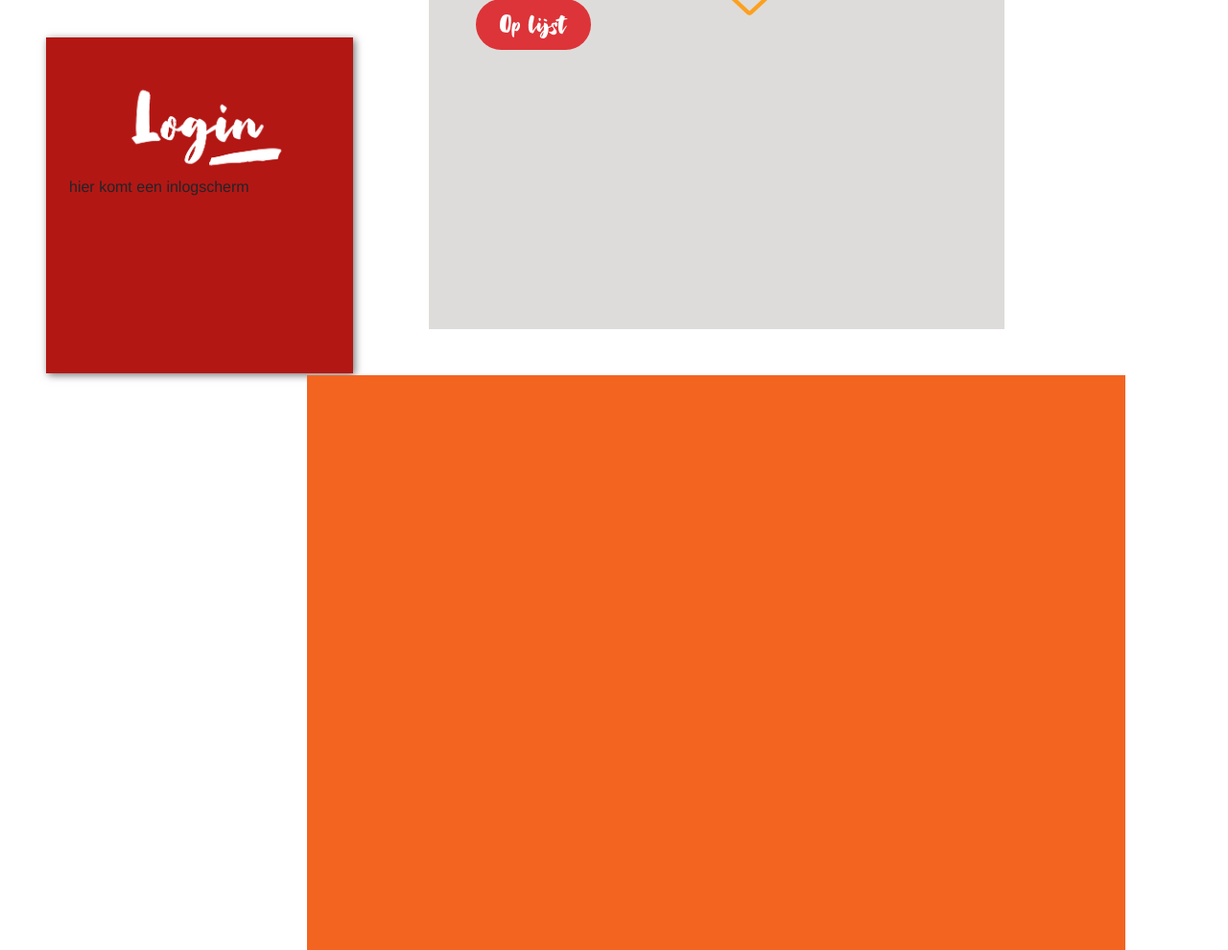
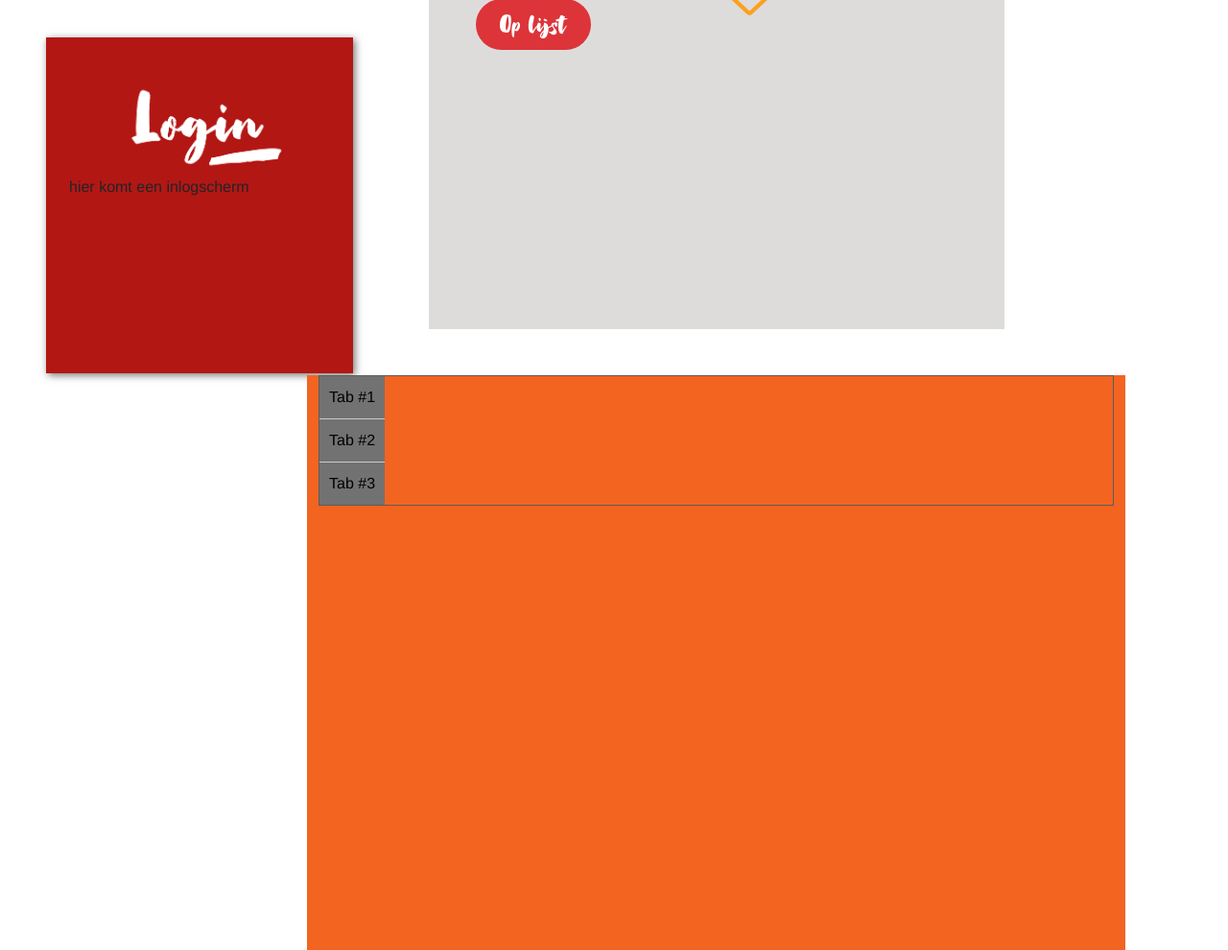
Before and after one commit to ReneKrewinkel/educom-verrukkulluk-1678798729, a PHP site: template templates/detail.html.twig in a window 1280 px wide. Shown: the part 1605-2595 px from the top of the page at 96% size. Run offline with PHP 8.4, Linux system fonts and the light colour scheme; the template is opened without the code that fills it, so the values that code supplies are empty; some libraries are stand-ins or nearby versions.

Commit message:
opzet tabs (#13)

```diff
--- a/assets/css/main.css
+++ b/assets/css/main.css
@@ -269,3 +269,96 @@ height: 300px;
 .favoriet:hover{
     color: #95b82d;
 }
+
+
+/* Tabs */
+/*
+* {
+    padding: 0;
+    margin: 0;
+    box-sizing: border-box;
+  }
+  .container {
+    width: 1000px;
+    height: 600px;
+    left: 50%;
+    top: 120px;
+    background-color: #ffffff;
+  }
+  .tabs {
+    display: grid;
+    grid-template-columns: repeat(3, 1fr);
+  }
+  h4 {
+    background-color: #e4e9fd;
+    text-align: center;
+    padding: 15px 0;
+    cursor: pointer;
+    font-weight: 600;
+  }
+  .tab-content {
+    background-color: #ffffff;
+    padding: 50px 40px;
+  }
+  .tab-content h4 {
+    font-size: 28px;
+    margin-bottom: 20px;
+    color: #000224;
+    font-weight: 600;
+  }
+  .tab-content p {
+    text-align: justify;
+    line-height: 1.9;
+    letter-spacing: 0.4px;
+    color: #202238;
+  }
+  .tab-content div {
+    display: none;
+  }
+  .tab-content .active {
+    display: block;
+  }
+  .tabs .active {
+    background-color: #ffffff;
+    color: #4d5bf9;
+  } */
+
+  .tabs {
+    border: 1px solid #5c5c5a;
+    display: flex;
+  }
+
+  .tabs_sidebar {
+    width: 125 px;
+    flex-shrink: 0;
+    background-:var(--kahki);
+  }
+
+  .tabs_button {
+    display: block;
+    padding: 10px;
+    background-color:#727272;
+    border: none;
+    width: 100%;
+    outline: none;
+    cursor: pointer;
+  }
+
+  .tabs_button:active {
+    background: #dddddd;
+  }
+
+  .tabs_button:not(:last-of-type) {
+    border-bottom: 1px solid #cccccc;
+  }
+
+  .tabs_button--active {
+ font-weight: bold;
+ border-right: 2px solid #000;
+  }
+
+  .tabs_content {
+    padding: 15px;
+    font-size: 0.8 rem;
+    display: none;
+  }
--- a/templates/detail.html.twig
+++ b/templates/detail.html.twig
@@ -5,8 +5,11 @@
 
 {% block header %}
 
-{# Vegas.js #}
+    <script src= "assets/jquery/tabs.js"></script>
+
     <script>
+
+    {# Vegas.js #}
         $(document).ready( function() {
 
             const mySlides = [
@@ -96,6 +99,13 @@
         })
 
 
+
+
+
+
+
+
+
     </script>
 
 <div>
@@ -158,8 +168,25 @@
     </div>
     <div class = "row justify-content-center">
         <div class = "col-8 detail-background-below">
+            <div class = "tabs">
+                <div class = "tabs_sidebar">
+                    <button class = "tabs_button" data-for-tab = "1" >Tab #1</button>
+                    <button class = "tabs_button" data-for-tab = "2" >Tab #2</button>
+                    <button class = "tabs_button" data-for-tab = "3" >Tab #3</button>
+                </div>
+                <div class = "tabs_content" data-tab = "1">
+                    <p> dummy data 1 </p>
+                </div>
+                <div class = "tabs_content" data-tab = "2">
+                    <p> dummy data 2  </p>
+                </div>
+                <div class = "tabs_content" data-tab = "3">
+                    <p> dummy data 3 </p>
+                </div>
+            </div>
         </div>
     </div>
+
      {# Dump #}
        <pre>
         {{ dump(data.0.is_favoriet) }}
--- a/templates/main.html.twig
+++ b/templates/main.html.twig
@@ -19,6 +19,7 @@
     <script src = "assets/jquery/jquery-3.5.1.js"></script>
     <script src = "assets/vegas/vegas.js"></script>
     <script src="https://kit.fontawesome.com/b8680f53a3.js" crossorigin="anonymous"></script>
+
 
 
 
```
Also changed, not shown: assets/jquery/tabs.js (added, +14 -0 lines).
